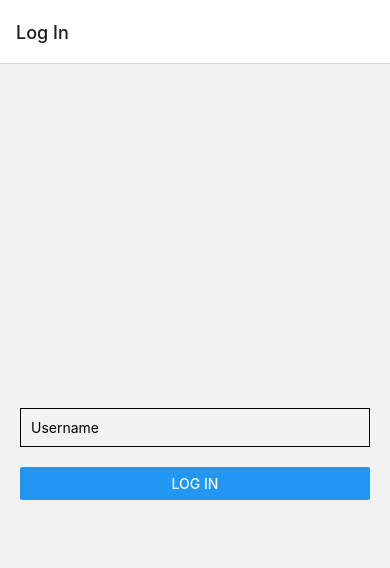
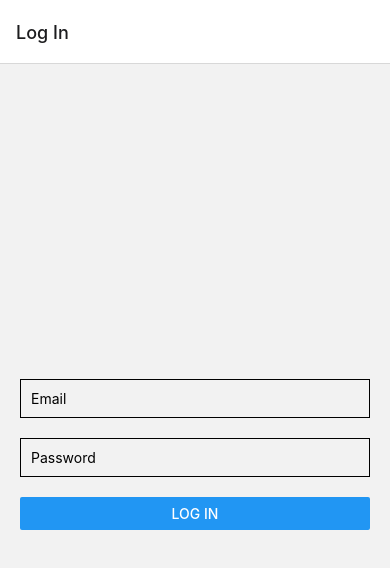
Before and after one commit to Wsinthechat2912/WarzoneCommunity, a React Native app: screen /Login in a window 390 px wide. Shown: the top 568 px of the page. Built offline with nearby package versions, Linux system fonts and the light colour scheme; no server answers.

Commit message:
Login Screen
Made the login screen work by adding defualt email onto console

```diff
--- a/package.json
+++ b/package.json
@@ -12,12 +12,13 @@
   "dependencies": {
     "@react-native-async-storage/async-storage": "1.21.0",
     "@react-native-community/masked-view": "^0.1.11",
+    "@react-native-firebase/auth": "^19.0.0",
     "@react-navigation/native": "^6.1.14",
     "@react-navigation/native-stack": "^6.9.22",
     "@react-navigation/stack": "^6.3.25",
     "expo": "^50.0.0",
     "expo-status-bar": "~1.11.1",
-    "firebase": "^8.10.1",
+    "firebase": "^10.8.1",
     "patch-package": "^8.0.0",
     "postinstall-postinstall": "^2.1.0",
     "react": "18.2.0",
--- a/src/entity/auth/LoginScreen.js
+++ b/src/entity/auth/LoginScreen.js
@@ -5,19 +5,35 @@ import authService from "./authService";
 
 const LoginScreen = () => {
   const navigation = useNavigation();
-  const [username, setUsername] = useState("");
+  const [email, setEmail] = useState("");
+  const [password, setPassword] = useState("");
   const [isLoading, setIsLoading] = useState(false);
   const [error, setError] = useState("");
 
   const handleLogin = async () => {
     setIsLoading(true);
-    const isValidUser = await authService.login(username);
-    setIsLoading(false);
+    setError(""); // Clear out any previous errors
 
-    if (isValidUser) {
-      navigation.navigate("Chat");
-    } else {
-      setError("Invalid username");
+    if (!email || !password) {
+      setError("Please enter both email and password.");
+      setIsLoading(false);
+      return;
+    }
+
+    try {
+      const isValidUser = await authService.login(
+        email.trim(),
+        password.trim()
+      );
+      if (isValidUser) {
+        navigation.navigate("Chat");
+      } else {
+        setError("Invalid credentials");
+      }
+    } catch (e) {
+      setError(e.message);
+    } finally {
+      setIsLoading(false);
     }
   };
 
@@ -25,9 +41,18 @@ const LoginScreen = () => {
     <View style={{ flex: 1, justifyContent: "center", padding: 20 }}>
       {error ? <Text style={{ color: "red" }}>{error}</Text> : null}
       <TextInput
-        placeholder="Username"
-        value={username}
-        onChangeText={setUsername}
+        placeholder="Email"
+        value={email}
+        onChangeText={setEmail}
+        autoCapitalize="none"
+        keyboardType="email-address"
+        style={{ marginBottom: 20, borderWidth: 1, padding: 10 }}
+      />
+      <TextInput
+        placeholder="Password"
+        value={password}
+        onChangeText={setPassword}
+        secureTextEntry
         style={{ marginBottom: 20, borderWidth: 1, padding: 10 }}
       />
       {isLoading ? (
--- a/src/entity/auth/authService.js
+++ b/src/entity/auth/authService.js
@@ -2,13 +2,17 @@ import { signInWithEmailAndPassword } from "firebase/auth";
 import { auth } from "../../firebase/config";
 
 const authService = {
-  signIn: async (email, password) => {
+  login: async (email, password) => {
     try {
-      await signInWithEmailAndPassword(auth, email, password);
-      return true;
+      const userCredential = await signInWithEmailAndPassword(
+        auth,
+        email,
+        password
+      );
+      return userCredential.user;
     } catch (error) {
       console.error(error);
-      return false;
+      throw error;
     }
   },
 };
--- a/src/entity/message/ChatScreen.js
+++ b/src/entity/message/ChatScreen.js
@@ -41,7 +41,7 @@ const ChatScreen = () => {
   return (
     <View style={{ flex: 1, padding: 10 }}>
       <FlatList
-        data={mockMessages}
+        data={messages}
         keyExtractor={(item) => item.id}
         renderItem={({ item }) => (
           <Text style={styles.message}>{`${item.author}: ${item.text}`}</Text>
--- a/src/firebase/config.js
+++ b/src/firebase/config.js
@@ -1,5 +1,6 @@
+import AsyncStorage from "@react-native-async-storage/async-storage";
 import { initializeApp } from "firebase/app";
-import { getAuth } from "firebase/auth";
+import { initializeAuth, getReactNativePersistence } from "firebase/auth";
 import { getDatabase } from "firebase/database";
 
 const firebaseConfig = {
@@ -16,7 +17,9 @@ const firebaseConfig = {
 
 // Initialize Firebase
 const app = initializeApp(firebaseConfig);
-const auth = getAuth(app);
+const auth = initializeAuth(app, {
+  persistence: getReactNativePersistence(AsyncStorage),
+});
 const database = getDatabase(app);
 
 export { auth, database };
```
Also changed, not shown: 1 other file (tests, documents, lock files or other folders).
